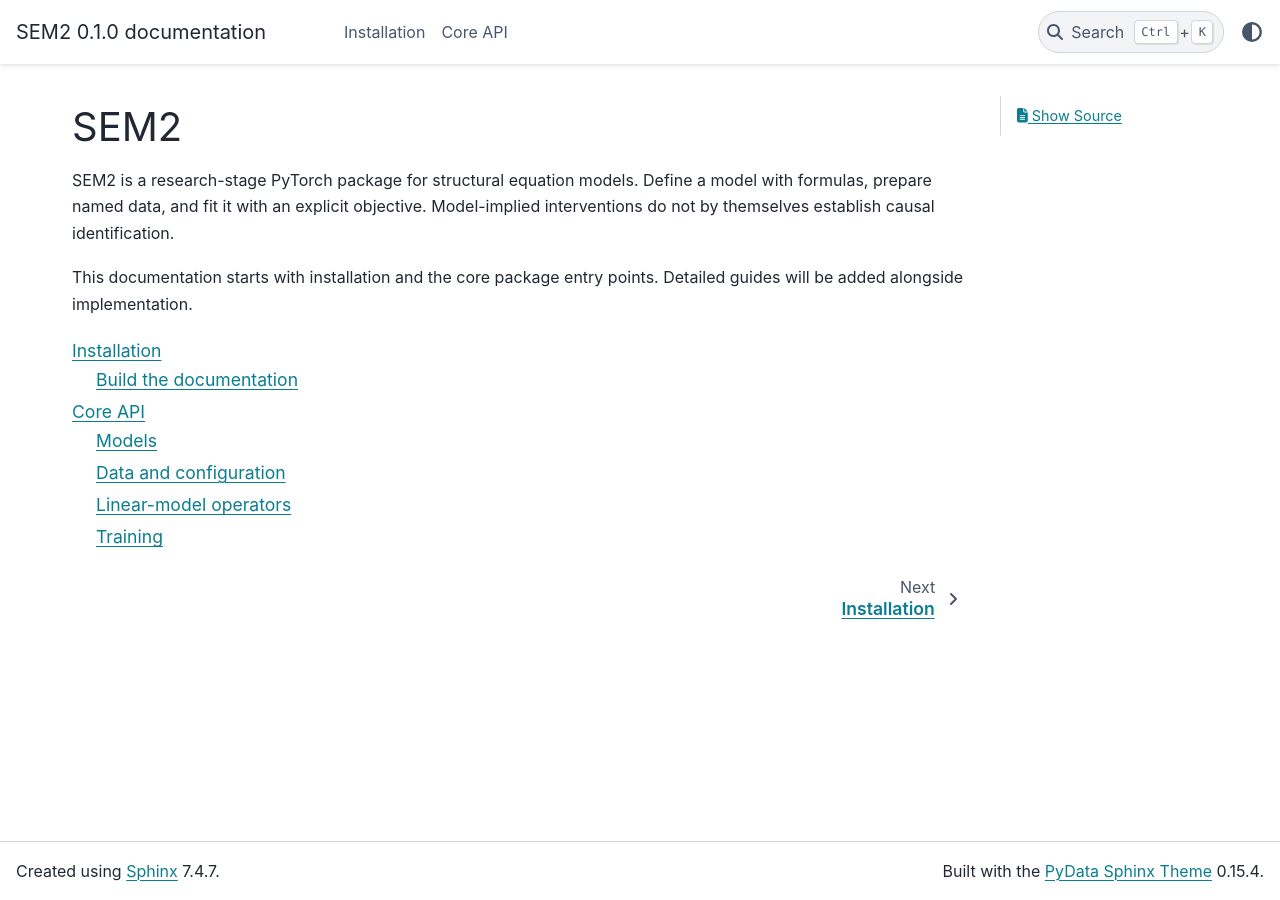
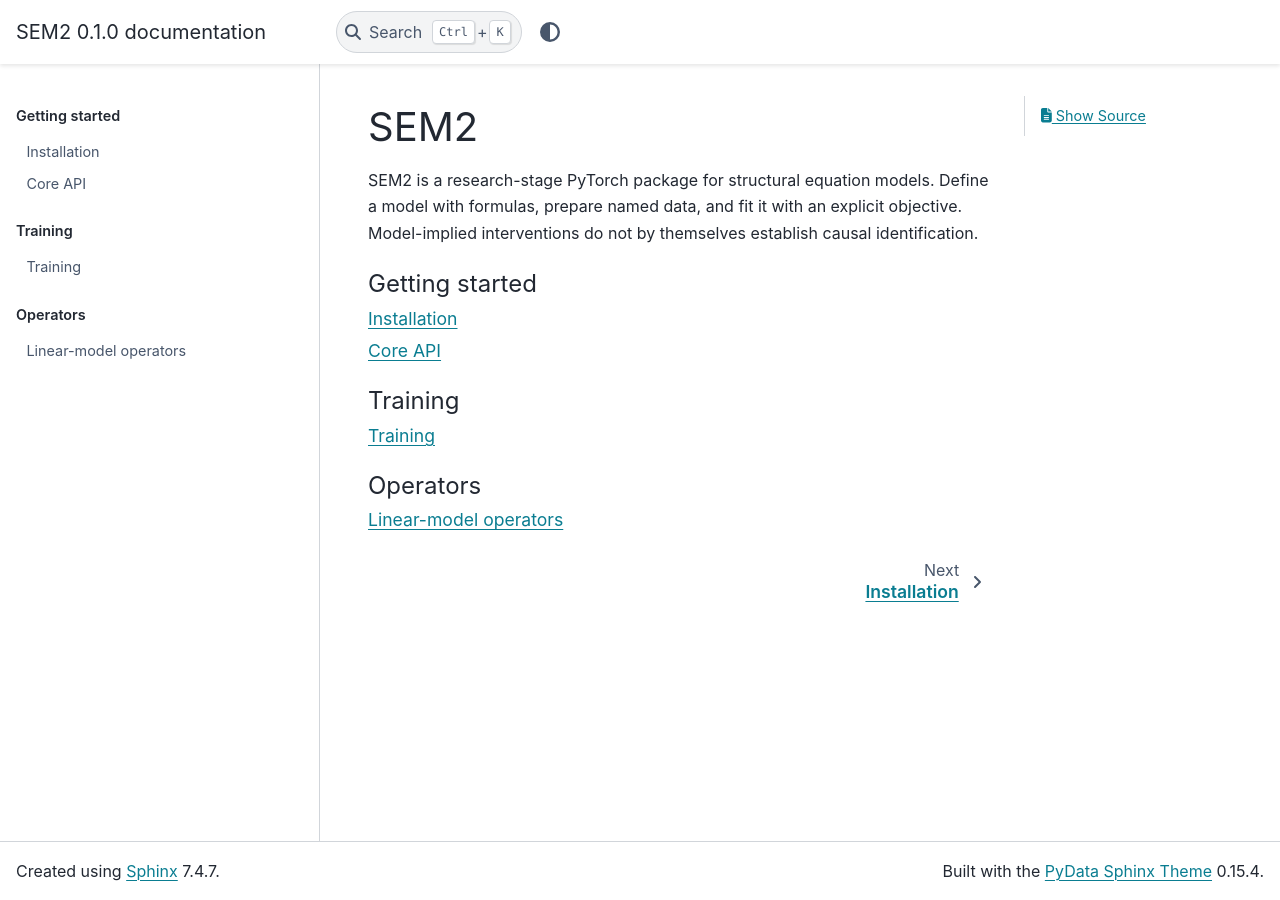
Before and after one commit to causal-design/sem2, a Sphinx documentation site: the page built from docs/source/index.rst, in a window 1280 px wide. Built offline with Sphinx 7.4.7 and the PyData theme 0.15.4, drawn with Linux system fonts in a browser that asks for light colours.

Commit message:
docs: combine trainer reference and group sidebar navigation

```diff
--- /dev/null
+++ b/docs/source/_templates/grouped-navigation.html
@@ -0,0 +1,7 @@
+<nav class="bd-docs-nav bd-links" aria-label="Documentation">
+  <div class="bd-toc-item navbar-nav">
+    {{ generate_toctree_html('sidebar', startdepth=0, show_nav_level=1,
+                             maxdepth=3, collapse=True, includehidden=True,
+                             titles_only=True) }}
+  </div>
+</nav>
--- a/docs/source/conf.py
+++ b/docs/source/conf.py
@@ -9,4 +9,6 @@ templates_path = ["_templates"]
 autodoc_typehints = "none"
 autoclass_content = "both"
 html_theme = "pydata_sphinx_theme"
+html_sidebars = {"**": ["grouped-navigation.html"]}
+html_theme_options = {"navbar_center": []}
 exclude_patterns = []
--- a/docs/source/index.rst
+++ b/docs/source/index.rst
@@ -6,11 +6,21 @@ Define a model with formulas, prepare named data, and fit it with an explicit
 objective. Model-implied interventions do not by themselves establish causal
 identification.
 
-This documentation starts with installation and the core package entry points.
-Detailed guides will be added alongside implementation.
+.. toctree::
+   :maxdepth: 1
+   :caption: Getting started
+
+   installation
+   api
+
+.. toctree::
+   :maxdepth: 1
+   :caption: Training
+
+   training
 
 .. toctree::
    :maxdepth: 2
+   :caption: Operators
 
-   installation
-   api
+   operators
```
Also changed, not shown: docs/source/api.rst (+4 -22 lines), docs/source/operators.rst (added, +11 -0 lines), docs/source/training.rst (added, +7 -0 lines).
